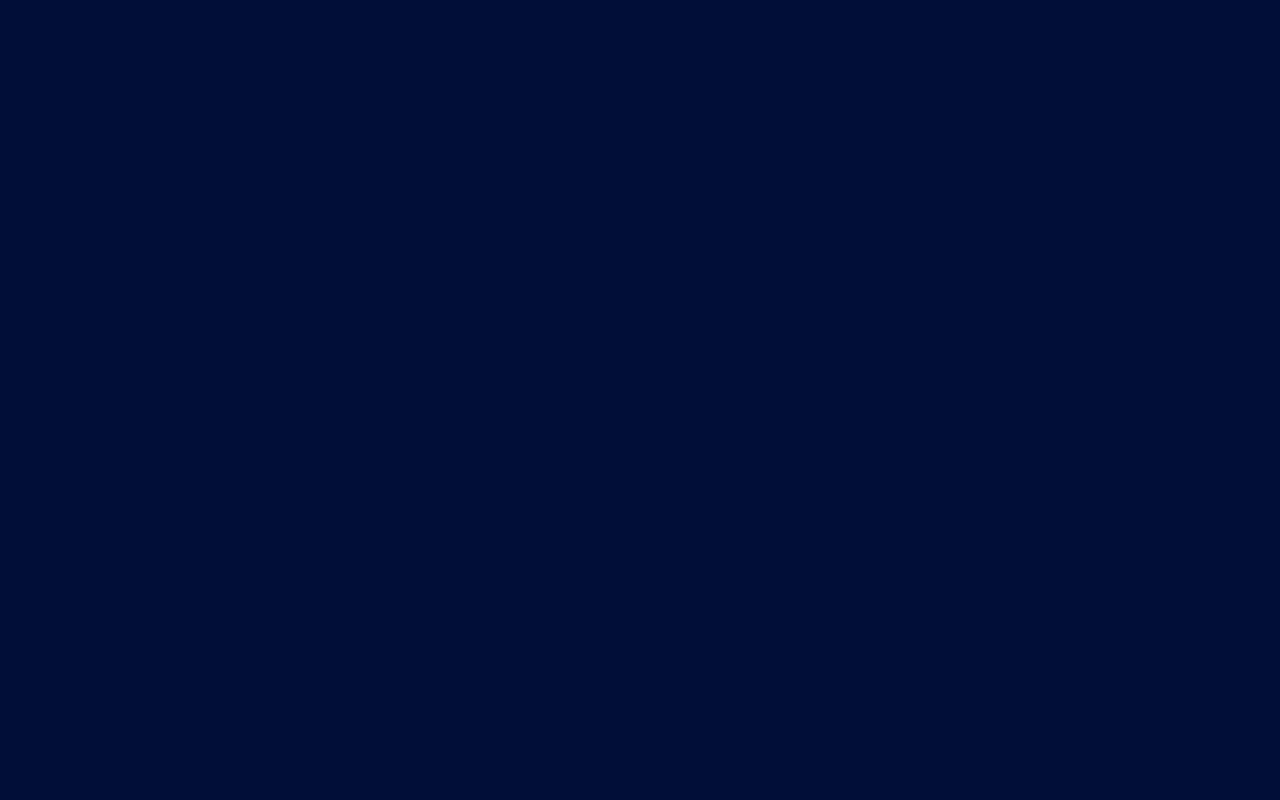
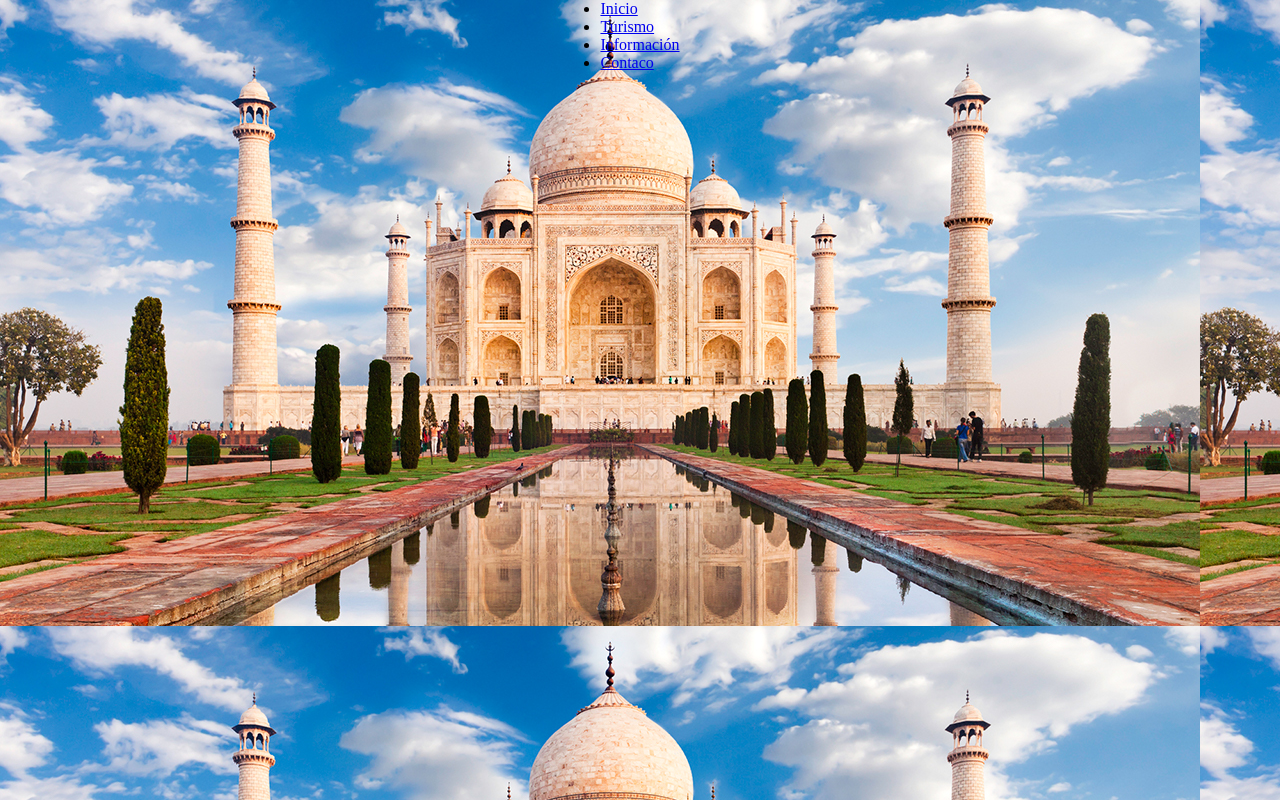
Before and after one commit to lucasbarria/taj-mahal-sitio-web, a plain HTML site: page index.html in a window 1280 px wide. Drawn offline with Linux system fonts and the light colour scheme; a web font is replaced by a local one.

Commit message:
empezando

```diff
--- a/Styles/style.css
+++ b/Styles/style.css
@@ -1,15 +1,19 @@
 *{
-    margin:0px;
-    padding:0px;
+    margin: 0;
+    padding: 0;
     box-sizing: border-box;
 }
-
-body {
-    background: #010e38;
+main, nav, header, footer{
+    display:block;
 }
-
-.main{
-    width: 100px;
-    max-width: 100px;
-    margin: 0px auto;
+body{
+    background-image: url(../imagenes/india.jpg);
+    background-attachment: fixed;
+    display: flex;
+    justify-content: center;
+    align-items: center;
+    flex-direction: column;
 }
+.principal{
+	width: 1366px;
+}
--- a/index.html
+++ b/index.html
@@ -5,10 +5,28 @@
     <meta http-equiv="X-UA-Compatible" content="IE=edge">
     <meta name="viewport" content="width=device-width, initial-scale=1.0">
     <link rel="stylesheet" href="Styles/style.css"/>
-    <link rel="preconnect" href="https://fonts.googleapis.com">
-     <link href="https://fonts.googleapis.com/css2?family=Kanit:ital,wght@1,300&display=swap" rel="stylesheet">
-    <title>Turismo Oficial de Taj-Mahal</title>
+    <link rel="preconnect" href="https://fonts.google.com">
+     <link href="https://fonts.google.com/specimen/Montserrat" rel="stylesheet">
+    <title>WE LOVE INDIA</title>
+
 </head>
 <body>
+    <div class="menu">
+	    <header id="encabezado">
+		    <nav>
+			    <ul>
+				    <li class="navegacion"><a href ="index.html">Inicio</a></li>
+				    <li><a href ="turismo.html">Turismo</a></li>
+				    <li><a href ="info.html">Información</a></li>
+                    <li><a href ="contacto.html">Contaco</a></li>
+			    </ul>
+		    </nav>
+	    </header>
+	<main>
+		<section>
+	<div id="corto">
+		<h2></h2>
+	</div>
+
 </body>
 </html>
```
Also changed, not shown: info.html (renamed from historia.html).
